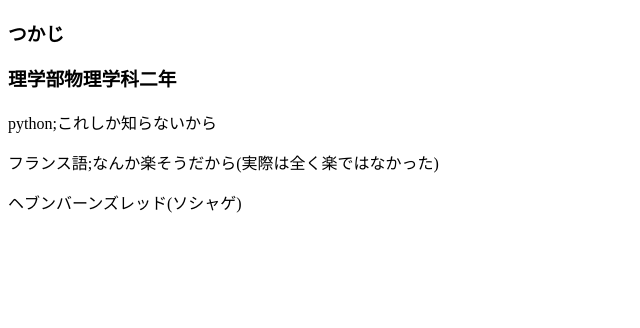
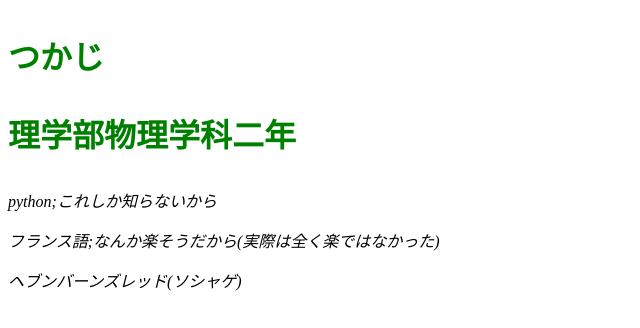
Before and after one commit to tsuaji/test-site, a plain HTML site: page index.html in a window 1280 px wide. Shown: the whole page, without its empty margins (0-640 px from the left). Drawn offline with Linux system fonts and the light colour scheme.

Commit message:
Update index.html

```diff
--- a/index.html
+++ b/index.html
@@ -3,6 +3,22 @@
 <head>
    <meta charset ="utf-8">
 </head>
+   <style>
+      h3 {
+   color: green;
+   font-size: 2em;
+}
+
+p {
+  font-style: oblique;
+}
+
+p.editer:hover {
+              color: gold;
+}
+
+
+      </style>
 <body>
 
 <h3>つかじ</h3>
```
